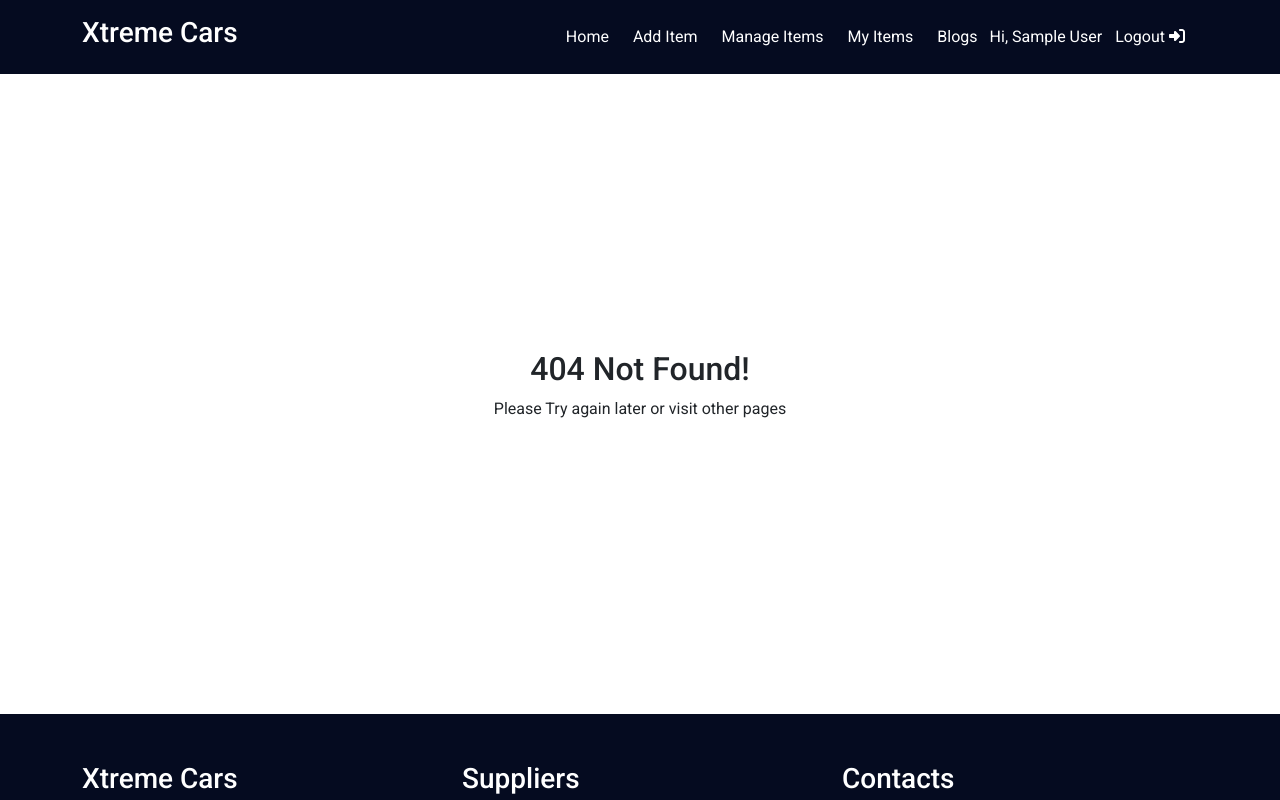
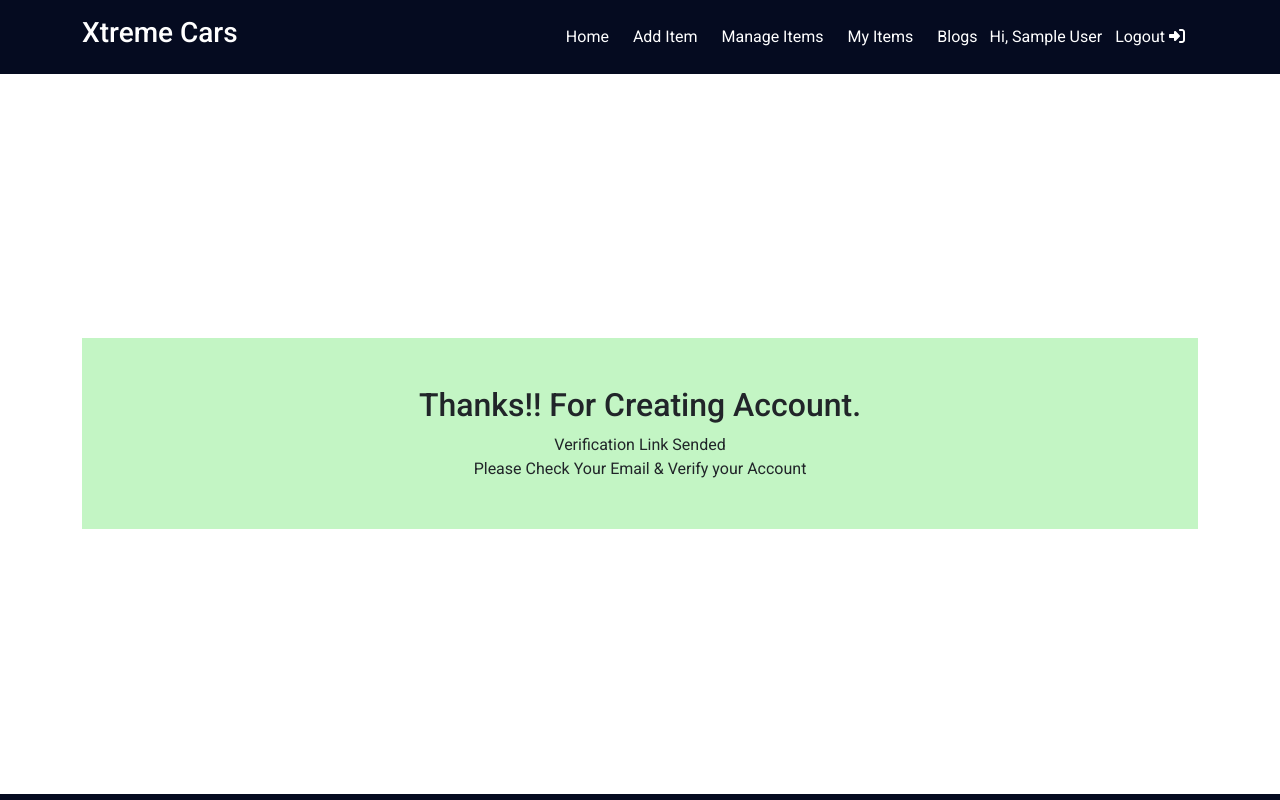
Before and after one commit to SamiulxHasanx07/xtreme-cars-client, a React (Create React App) app: page /user-welcome in a window 1280 px wide. Shown: the top 800 px of the page. Built offline with nearby package versions, Linux system fonts and the light colour scheme; no server answers; sample sign-in values are in the browser's storage.

Commit message:
user signup error and bug fixed

```diff
--- a/src/App.js
+++ b/src/App.js
@@ -16,6 +16,7 @@ import EditCarInfo from './pages/Home/EditCarInfo/EditCarInfo';
 import AddItem from './pages/AddItem/AddItem';
 import Loading from './pages/Shared/Loading/Loading';
 import MyItems from './pages/MyItems/MyItems';
+import SignUpWelcome from './pages/SignUpWelcome/SignUpWelcome';
 
 function App() {
   return (
@@ -53,6 +54,11 @@ function App() {
             <EditCarInfo></EditCarInfo>
           </RequireAuth>
         }/>
+        <Route path='/user-welcome' element={
+          <RequireAuth>
+            <SignUpWelcome/>
+          </RequireAuth>
+        }></Route>
         <Route path='*' element={<NotFound />}></Route>
       </Routes>
       <Footer></Footer>
--- a/src/pages/Auth/Register/Register.js
+++ b/src/pages/Auth/Register/Register.js
@@ -1,7 +1,7 @@
 import React, { useEffect, useState } from 'react';
 import { Container, Form, FormText } from 'react-bootstrap';
 import { Link, useLocation, useNavigate } from 'react-router-dom';
-import { useCreateUserWithEmailAndPassword } from 'react-firebase-hooks/auth';
+import { useCreateUserWithEmailAndPassword, useUpdateProfile } from 'react-firebase-hooks/auth';
 import auth from '../../../firebase.init';
 
 import { faCircleExclamation, faCircleCheck, faEyeSlash } from '@fortawesome/free-solid-svg-icons';
@@ -9,33 +9,19 @@ import { FontAwesomeIcon } from '@fortawesome/react-fontawesome';
 import { toast, ToastContainer } from 'react-toastify';
 import SocialLogin from '../SocialLogin/SocialLogin';
 
-// redirect left
-
 const Register = () => {
     const [registerUser, setRegisterUser] = useState({ name: '', email: '', password: '', confirmPass: '' })
     const [formError, setFormError] = useState({ email: '', password: '', confirmPass: '' })
     const [disabled, setDisabled] = useState(false);
     const [showPass, setShowPass] = useState(false);
     const [outterError, setOutterError] = useState('')
+    const [updateProfile, updating, updateError] = useUpdateProfile(auth);
     const [
         createUserWithEmailAndPassword,
         user,
         loading,
         error,
     ] = useCreateUserWithEmailAndPassword(auth, { sendEmailVerification: true });
-    if (error) {
-        setOutterError(error.code)
-    }
-
-    useEffect(() => {
-        switch (error?.code) {
-            case "auth/email-already-in-use":
-                toast.error('Email Already Used');
-                break;
-            default:
-
-        }
-    }, [error])
 
     const handleName = e => {
         setRegisterUser({ ...registerUser, name: e.target.value })
@@ -99,23 +85,38 @@ const Register = () => {
         setShowPass(!showPass)
     }
 
-    const location =  useLocation();
+
+    const location = useLocation();
     const navigate = useNavigate();
-    const from = location?.state?.from?.pathname || '/home'
-    const handleForm = async(e) => {
-        // console.log(registerUser);
+    const from = location?.state?.from?.pathname || '/user-welcome'
+
+    const handleForm = async (e) => {
         e.preventDefault();
         const { name, email, password, confirmPass } = registerUser;
         const emailRegex = /^[^\s@]+@[^\s@]+\.[^\s@]+$/;
-        if (name.length >= 3 && emailRegex.test(email) && password === confirmPass && !error) {
+        if (name.length >= 3 && emailRegex.test(email) && password === confirmPass) {
             await createUserWithEmailAndPassword(email, password)
-            await toast.success('Thanks for register, Verification code sended');
+            await updateProfile({ displayName:name });
             await navigate(from, {replace:true});
-        } else {
-            outterError ? toast.error(outterError) : toast.error('Something Wrong Try Again')
+        }
 
+    }
+
+    useEffect(() => {
+        if (error) {
+            setOutterError(error?.code)
         }
-    }
+    }, [error])
+
+    useEffect(() => {
+        switch (outterError) {
+            case "auth/email-already-in-use":
+                toast.error('Email Already Used');
+                setOutterError('')
+                break;
+            default:
+        }
+    }, [outterError])
     return (
         <div>
             <Container>
@@ -159,9 +160,9 @@ const Register = () => {
                         <p>Already have an account? <Link to='/login'>Login</Link></p>
                         <input type="submit" value="Create Account" className='btn btn-primary w-100 py-2' />
                         <div className='mt-4'>
-                        <SocialLogin></SocialLogin>
                         </div>
                     </Form>
+                    <SocialLogin></SocialLogin>
                 </div>
             </Container>
             <ToastContainer
--- a/src/pages/GetInTouch/GetInTouch.js
+++ b/src/pages/GetInTouch/GetInTouch.js
@@ -9,9 +9,7 @@ const GetInTouch = () => {
     const onSubmit = (data, e) => {
         e.target.reset();
         toast.success('Thanks for Contact Us')
-        // console.log(data)
     };
-    console.log(errors);
     return (
         <div className='py-5'>
             <Container>
--- a/src/pages/ManageInventories/ManageInventoriesData/ManageInventoriesData.js
+++ b/src/pages/ManageInventories/ManageInventoriesData/ManageInventoriesData.js
@@ -1,7 +1,6 @@
 import React from 'react';
 import { faPen, faTrashCan } from '@fortawesome/free-solid-svg-icons';
 import { FontAwesomeIcon } from '@fortawesome/react-fontawesome';
-import { toast, ToastContainer } from 'react-toastify';
 import { Link } from 'react-router-dom';
 import Swal from 'sweetalert2';
 const ManageInventoriesData = ({ car }) => {
--- a/src/pages/Shared/Header/Header.js
+++ b/src/pages/Shared/Header/Header.js
@@ -1,5 +1,5 @@
 import React from 'react';
-import { Container, Nav, Navbar, NavDropdown } from 'react-bootstrap';
+import { Container, Nav, Navbar,} from 'react-bootstrap';
 import { useAuthState } from 'react-firebase-hooks/auth';
 import { Link } from 'react-router-dom';
 import auth from '../../../firebase.init';
@@ -13,7 +13,7 @@ const Header = () => {
     const userName = user?.displayName;
     return (
         <>
-            <Navbar bg="" variant="dark" className='py-3 black-bg' expand="lg">
+            <Navbar bg="" variant="dark" className='py-3 black-bg' expand="lg" sticky='top'>
                 <Container>
                     <h3 className='header-logo'><Link to='/'>Xtreme Cars</Link></h3>
                     <Navbar.Toggle aria-controls="basic-navbar-nav" />
--- /dev/null
+++ b/src/pages/SignUpWelcome/SignUpWelcome.js
@@ -0,0 +1,18 @@
+import React from 'react';
+import { Container } from 'react-bootstrap';
+
+const SignUpWelcome = () => {
+    return (
+        <div className='py-5 d-flex align-items-center' style={{minHeight:'90vh'}}>
+            <Container>
+                <div className='text-center py-5' style={{backgroundColor:'#c3f5c4'}}>
+                    <h2>Thanks!! For Creating Account.</h2>
+                    <p className='m-0'>Verification Link Sended</p>
+                    <p className='m-0'>Please Check Your Email & Verify your Account</p>
+                </div>
+            </Container>
+        </div>
+    );
+};
+
+export default SignUpWelcome;
```
